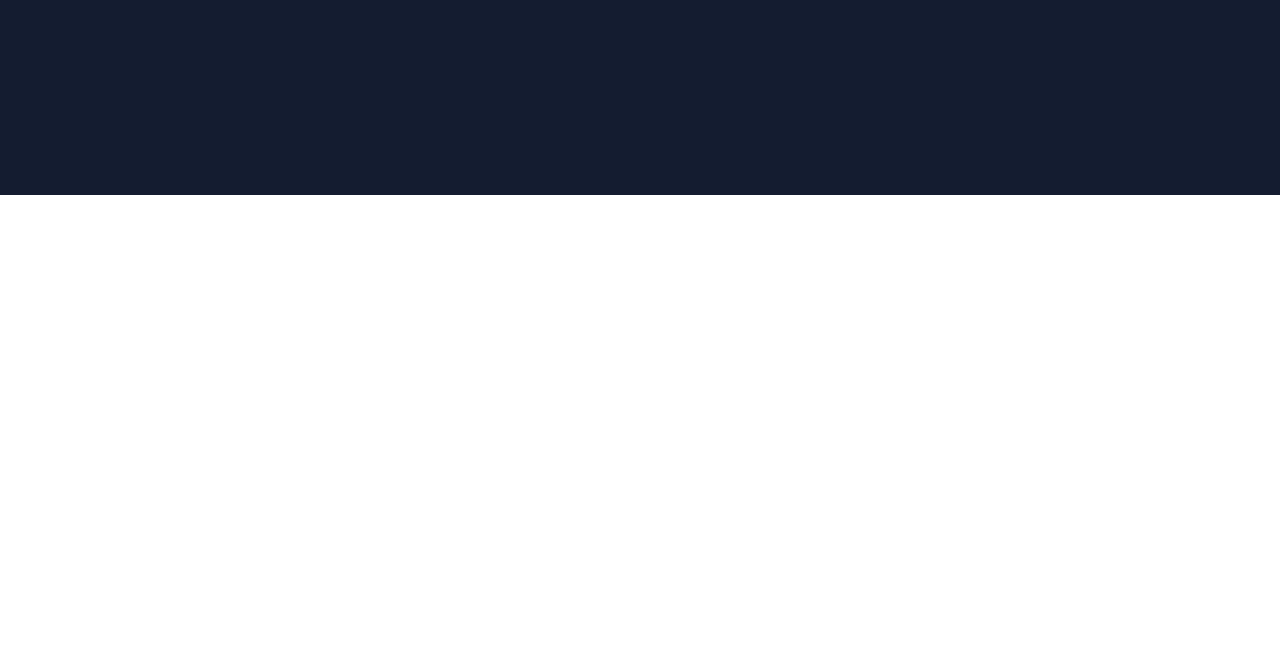
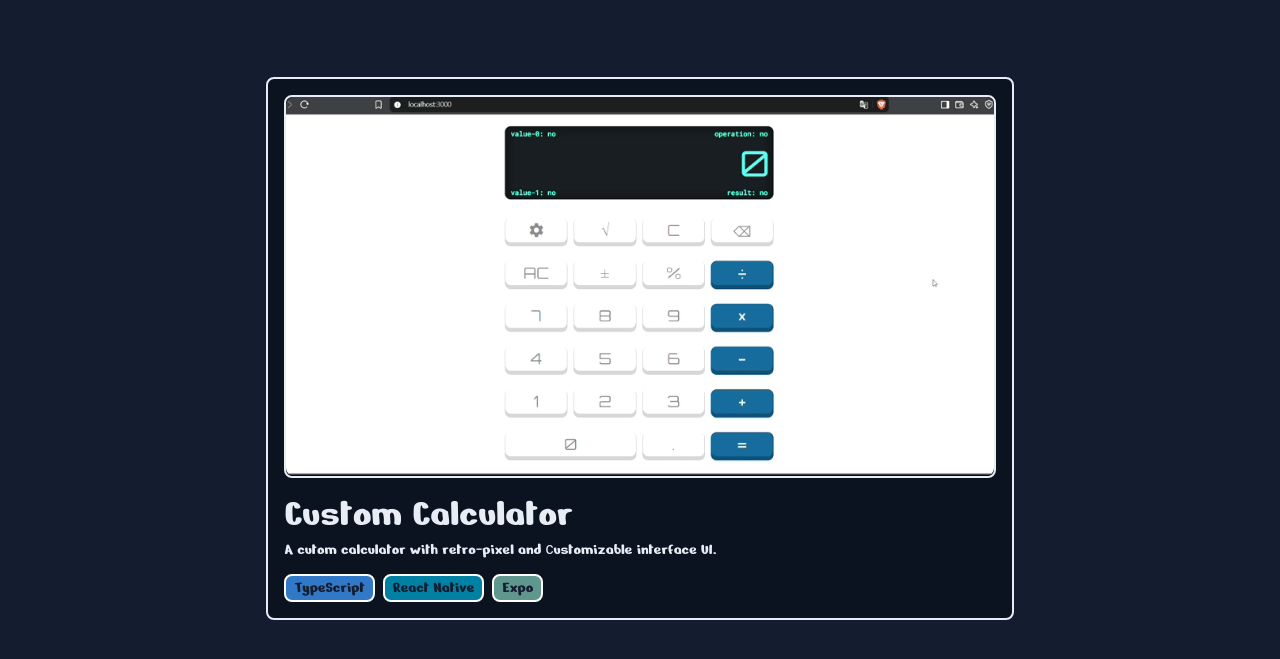
Before and after one commit to BDoXHoBeHuE18/Web-Portfolio, a plain HTML site: page index.html in a window 1280 px wide. Shown: the part 605-1264 px from the top of the page. Before the commit the page ends 800 px from the top, so only its background shows below. Drawn offline with Linux system fonts and the light colour scheme.

Commit message:
web fixing

```diff
--- a/Custom Calculator/app.json
+++ b/Custom Calculator/app.json
@@ -43,7 +43,8 @@
     ],
     "experiments": {
       "typedRoutes": true,
-      "reactCompiler": true
+      "reactCompiler": true,
+      "baseUrl": "/Web-Portfolio/Custom Calculator/dist"
     },
     "extra": {
       "router": {},
--- a/index.html
+++ b/index.html
@@ -30,6 +30,20 @@
                         </ul>
                     </a>
                 </li>
+                <li class="portfolio__list--card">
+                    <a href="Custom Calculator/dist/index.html">
+                        <div class="portfolio__card--video-container">
+                            <img class="portfolio__card--video" src="videos/custom_calculator.gif" />
+                        </div>
+                        <div class="portfolio__card--description">Custom Calculator</div>
+                        <div class="portfolio__card--subdescription">A cutom calculator with retro-pixel and сustomizable interface UI.</div>
+                        <ul class="portfolio__card--stack-list">
+                            <li class="stack-item typescript">TypeScript</li>
+                            <li class="stack-item react-native">React Native</li>
+                            <li class="stack-item expo">Expo</li>
+                        </ul>
+                    </a>
+                </li>
             </ul>
         </div>
     </div>
--- a/styles/style.scss
+++ b/styles/style.scss
@@ -126,6 +126,18 @@
     .javascript {
         background-color: #F0DB4F;
     }
+
+    .typescript {
+        background-color: #3178C6;
+    }
+
+    .react-native {
+        background-color: #0081A3;
+    }
+
+    .expo {
+        background-color: #5f978f;
+    }
 }
 
 .container {
```
Also changed, not shown: Custom Calculator/dist/+not-found.html, Custom Calculator/dist/_sitemap.html, Custom Calculator/dist/components/CalcButton.html, Custom Calculator/dist/components/Calculator.html, Custom Calculator/dist/components/Keyboard.html, Custom Calculator/dist/components/Monitor.html, Custom Calculator/dist/components/Switcher.html, Custom Calculator/dist/constants/ScreenConfig.html, Custom Calculator/dist/constants/colors.html, Custom Calculator/dist/context/CalcContext.html, Custom Calculator/dist/index.html, Custom Calculator/dist/settings.html, styles/style.css, 3 other files.
